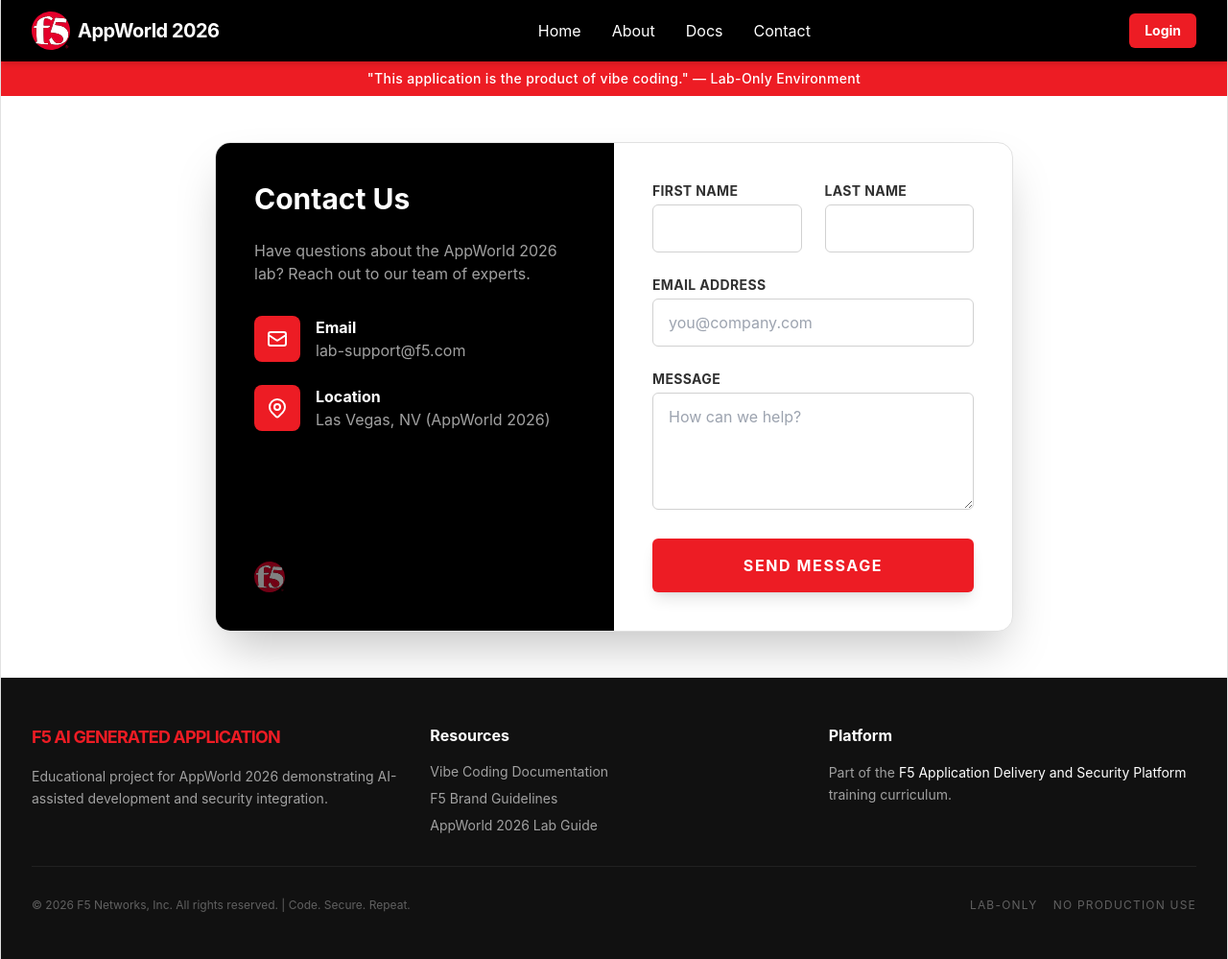
After one commit to valbuenahector/ai-generated-app, a Flask app: page /contact in a window 1280 px wide. The commit adds this page. Shown: the whole page at 96% size. Run offline with Flask 3, Linux system fonts and the light colour scheme; some libraries are stand-ins or nearby versions.

Commit message:
adding moudel 2 & 3 files and changes

```diff
--- a/app/app.py
+++ b/app/app.py
@@ -1,7 +1,57 @@
-from flask import Flask, render_template, request
+from flask import Flask, render_template, request, jsonify, session, redirect, url_for
 import os
+import json
+from werkzeug.security import check_password_hash
 
 app = Flask(__name__)
+app.secret_key = os.environ.get('SECRET_KEY', 'appworld-2026-secret-key')
+
+# Module 3: Demo form submissions stored in memory
+contact_submissions = []
+
+def load_users():
+    """Load users from flat file."""
+    current_dir = os.path.dirname(os.path.abspath(__file__))
+    file_path = os.path.join(current_dir, 'data', 'users.json')
+    try:
+        with open(file_path, 'r') as f:
+            return json.load(f)
+    except Exception:
+        return {}
+
+def get_vibe_content(topic):
+    """Utility to parse docs/Vibe-Coding.txt and return content for a topic."""
+    # Adjusted path for local development vs container structure
+    # If app.py is in /app/app.py, then docs is at /docs/Vibe-Coding.txt
+    # So from app/app.py, it's ../docs/Vibe-Coding.txt
+    current_dir = os.path.dirname(os.path.abspath(__file__))
+    file_path = os.path.join(current_dir, '..', 'docs', 'Vibe-Coding.txt')
+
+    # Debug: print the path being tried
+    # print(f"DEBUG: Looking for file at {file_path}")
+
+    try:
+        # Using errors='replace' to handle potential non-UTF-8 characters in the lab doc
+        with open(file_path, 'r', encoding='utf-8', errors='replace') as f:
+            content = f.read()
+
+        if topic == 'definition':
+            # Extract Definition and History section
+            start = content.find("Definition and History")
+            end = content.find("Benefits of Vibe Coding")
+            if start != -1 and end != -1:
+                return content[start:end].strip()
+        elif topic == 'ai-assisted':
+            # Extract something related to AI assisted coding or tools
+            start = content.find("Popular Tools and Platforms for Vibe Coding")
+            end = content.find("Best Practices for Safe and Effective Vibe Coding")
+            if start != -1 and end != -1:
+                return content[start:end].strip()
+    except Exception as e:
+        # print(f"DEBUG: Error reading file: {e}")
+        pass
+
+    return "AI-generated synthesis (no direct quote)."
 
 # Intentional security weakness: Debug mode enabled for "lab-only visibility"
 # In a real app, this would be False in production.
@@ -27,6 +77,86 @@
     """Simple health endpoint returning 200, plain text."""
     return "OK", 200
 
+@app.route('/api/status')
+def api_status():
+    """Module 3: API Status endpoint."""
+    return jsonify({
+        "status": "active",
+        "version": "v0.2",
+        "module": "Module 3 - API Discovery",
+        "description": "Lab application for AppWorld 2026"
+    })
+
+@app.route('/api/vibe-coding')
+def api_vibe_coding():
+    """Module 3: Get Vibe Coding definition."""
+    content = get_vibe_content('definition')
+    return jsonify({
+        "topic": "Vibe Coding Definition",
+        "content": content,
+        "source": "docs/Vibe-Coding.txt" if "AI-generated" not in content else "None"
+    })
+
+@app.route('/api/ai-assisted-coding')
+def api_ai_assisted_coding():
+    """Module 3: Get AI-assisted coding tools/info."""
+    content = get_vibe_content('ai-assisted')
+    return jsonify({
+        "topic": "AI-Assisted Coding Tools",
+        "content": content,
+        "source": "docs/Vibe-Coding.txt" if "AI-generated" not in content else "None"
+    })
+
+@app.route('/login', methods=['GET', 'POST'])
+def login():
+    """Login page: Demo-only authentication."""
+    if request.method == 'POST':
+        username = request.form.get('username')
+        password = request.form.get('password')
+
+        users = load_users()
+
+        if username in users and check_password_hash(users[username], password):
+            session['user'] = username
+            return redirect(url_for('home'))
+
+        return render_template('login.html', error="Invalid username or password")
+
+    return render_template('login.html')
+
+@app.route('/logout')
+def logout():
+    """Logout endpoint."""
+    session.pop('user', None)
+    return redirect(url_for('home'))
+
+@app.route('/contact', methods=['GET', 'POST'])
+def contact():
+    """Contact page: Demo form handling."""
+    if request.method == 'POST':
+        first_name = request.form.get('first_name')
+        last_name = request.form.get('last_name')
+        email = request.form.get('email')
+        message = request.form.get('message')
+
+        # Simple server-side validation
+        if not first_name or not last_name or not email:
+            return render_template('contact.html', error="Please fill in all required fields")
+
+        # In-memory storage and logging
+        submission = {
+            "first_name": first_name,
+            "last_name": last_name,
+            "email": email,
+            "message": message
+        }
+        contact_submissions.append(submission)
+        print(f"CONTACT SUBMISSION: {submission}")
+
+        return render_template('contact.html', success=True, first_name=first_name)
+
+    return render_template('contact.html')
+
 # Intentional security weakness: Verbose error handling for demo
 @app.errorhandler(404)
 def page_not_found(e):
--- /dev/null
+++ b/app/data/users.json
@@ -0,0 +1 @@
+{"f5user": "pbkdf2:sha256:1000000$ziXw2bX8WMAGzbNi$3340122bc631ae86d95a413a020f89bf8bd2d7fa470873aa974b8f7aa7ae28b9"}
--- a/app/templates/base.html
+++ b/app/templates/base.html
@@ -48,9 +48,15 @@
                         <a href="{{ url_for('home') }}" class="hover:text-f5red transition-colors duration-200">Home</a>
                         <a href="{{ url_for('about') }}" class="hover:text-f5red transition-colors duration-200">About</a>
                         <a href="{{ url_for('docs') }}" class="hover:text-f5red transition-colors duration-200">Docs</a>
+                        <a href="{{ url_for('contact') }}" class="hover:text-f5red transition-colors duration-200">Contact</a>
                     </nav>
                 <div class="flex items-center space-x-4">
-                    <!-- Right Menu Placeholder (Login planned for Module 3) -->
+                    {% if session.get('user') %}
+                        <span class="text-sm font-medium text-f5gray-400">Welcome, <span class="text-white">{{ session['user'] }}</span></span>
+                        <a href="{{ url_for('logout') }}" class="text-sm font-medium hover:text-f5red transition-colors duration-200">Logout</a>
+                    {% else %}
+                        <a href="{{ url_for('login') }}" class="bg-f5red hover:bg-red-700 text-white px-4 py-2 rounded-md text-sm font-bold transition-all duration-200 transform hover:scale-105 shadow-lg">Login</a>
+                    {% endif %}
                 </div>
                 </div>
             </div>
--- /dev/null
+++ b/app/templates/contact.html
@@ -0,0 +1,101 @@
+{% extends "base.html" %}
+
+{% block title %}Contact Us - F5 AppWorld 2026{% endblock %}
+
+{% block content %}
+<div class="max-w-4xl mx-auto py-12 px-4 sm:px-6 lg:px-8">
+    <div class="bg-white shadow-2xl rounded-2xl overflow-hidden border border-f5gray-200">
+        <div class="grid grid-cols-1 md:grid-cols-2">
+            <!-- Contact Info Sidebar -->
+            <div class="bg-f5black p-10 text-white flex flex-col justify-between">
+                <div>
+                    <h2 class="text-3xl font-bold mb-6">Contact Us</h2>
+                    <p class="text-f5gray-400 mb-8">
+                        Have questions about the AppWorld 2026 lab? Reach out to our team of experts.
+                    </p>
+
+                    <div class="space-y-6">
+                        <div class="flex items-start space-x-4">
+                            <div class="bg-f5red p-3 rounded-lg">
+                                <svg class="h-6 w-6 text-white" fill="none" stroke="currentColor" viewBox="0 0 24 24">
+                                    <path stroke-linecap="round" stroke-linejoin="round" stroke-width="2" d="M3 8l7.89 5.26a2 2 0 002.22 0L21 8M5 19h14a2 2 0 002-2V7a2 2 0 00-2-2H5a2 2 0 00-2 2v10a2 2 0 002 2z"/>
+                                </svg>
+                            </div>
+                            <div>
+                                <p class="font-bold">Email</p>
+                                <p class="text-f5gray-400">lab-support@f5.com</p>
+                            </div>
+                        </div>
+                        <div class="flex items-start space-x-4">
+                            <div class="bg-f5red p-3 rounded-lg">
+                                <svg class="h-6 w-6 text-white" fill="none" stroke="currentColor" viewBox="0 0 24 24">
+                                    <path stroke-linecap="round" stroke-linejoin="round" stroke-width="2" d="M17.657 16.657L13.414 20.9a1.998 1.998 0 01-2.827 0l-4.244-4.243a8 8 0 1111.314 0z"/>
+                                    <path stroke-linecap="round" stroke-linejoin="round" stroke-width="2" d="M15 11a3 3 0 11-6 0 3 3 0 016 0z"/>
+                                </svg>
+                            </div>
+                            <div>
+                                <p class="font-bold">Location</p>
+                                <p class="text-f5gray-400">Las Vegas, NV (AppWorld 2026)</p>
+                            </div>
+                        </div>
+                    </div>
+                </div>
+
+                <div class="mt-12">
+                    <img src="{{ url_for('static', filename='images/f5-logo-rgb.svg') }}" alt="F5 Logo" class="h-8 opacity-50">
+                </div>
+            </div>
+
+            <!-- Contact Form -->
+            <div class="p-10">
+                {% if success %}
+                <div class="bg-green-100 border-l-4 border-green-500 text-green-700 p-6 mb-6 rounded-lg shadow-sm" role="alert">
+                    <div class="flex items-center">
+                        <svg class="h-6 w-6 mr-4" fill="none" stroke="currentColor" viewBox="0 0 24 24">
+                            <path stroke-linecap="round" stroke-linejoin="round" stroke-width="2" d="M5 13l4 4L19 7"/>
+                        </svg>
+                        <div>
+                            <p class="font-bold">Submission Received</p>
+                            <p>Thank you, {{ first_name }}. We've received your inquiry and will follow up shortly.</p>
+                        </div>
+                    </div>
+                </div>
+                {% endif %}
+
+                <form action="{{ url_for('contact') }}" method="POST" class="space-y-6">
+                    <div class="grid grid-cols-1 sm:grid-cols-2 gap-6">
+                        <div>
+                            <label for="first_name" class="block text-sm font-bold text-f5gray-700 uppercase tracking-wide mb-1">First Name</label>
+                            <input type="text" name="first_name" id="first_name" required
+                                class="w-full px-4 py-3 border border-f5gray-300 rounded-md focus:ring-f5red focus:border-f5red outline-none transition-all">
+                        </div>
+                        <div>
+                            <label for="last_name" class="block text-sm font-bold text-f5gray-700 uppercase tracking-wide mb-1">Last Name</label>
+                            <input type="text" name="last_name" id="last_name" required
+                                class="w-full px-4 py-3 border border-f5gray-300 rounded-md focus:ring-f5red focus:border-f5red outline-none transition-all">
+                        </div>
+                    </div>
+                    <div>
+                        <label for="email" class="block text-sm font-bold text-f5gray-700 uppercase tracking-wide mb-1">Email Address</label>
+                        <input type="email" name="email" id="email" required
+                            class="w-full px-4 py-3 border border-f5gray-300 rounded-md focus:ring-f5red focus:border-f5red outline-none transition-all"
+                            placeholder="you@company.com">
+                    </div>
+                    <div>
+                        <label for="message" class="block text-sm font-bold text-f5gray-700 uppercase tracking-wide mb-1">Message</label>
+                        <textarea name="message" id="message" rows="4"
+                            class="w-full px-4 py-3 border border-f5gray-300 rounded-md focus:ring-f5red focus:border-f5red outline-none transition-all"
+                            placeholder="How can we help?"></textarea>
+                    </div>
+                    <div>
+                        <button type="submit"
+                            class="w-full bg-f5red text-white py-4 rounded-md font-bold uppercase tracking-widest hover:bg-red-700 shadow-lg transform hover:-translate-y-1 transition-all duration-200">
+                            Send Message
+                        </button>
+                    </div>
+                </form>
+            </div>
+        </div>
+    </div>
+</div>
+{% endblock %}
```
Also changed, not shown: app/templates/login.html (added, +74 -0 lines), app/tests/test_app.py (+88 -3 lines), openapi/openapi.json (added, +86 -0 lines), CHANGELOG.md, README.md, 1 other file.
